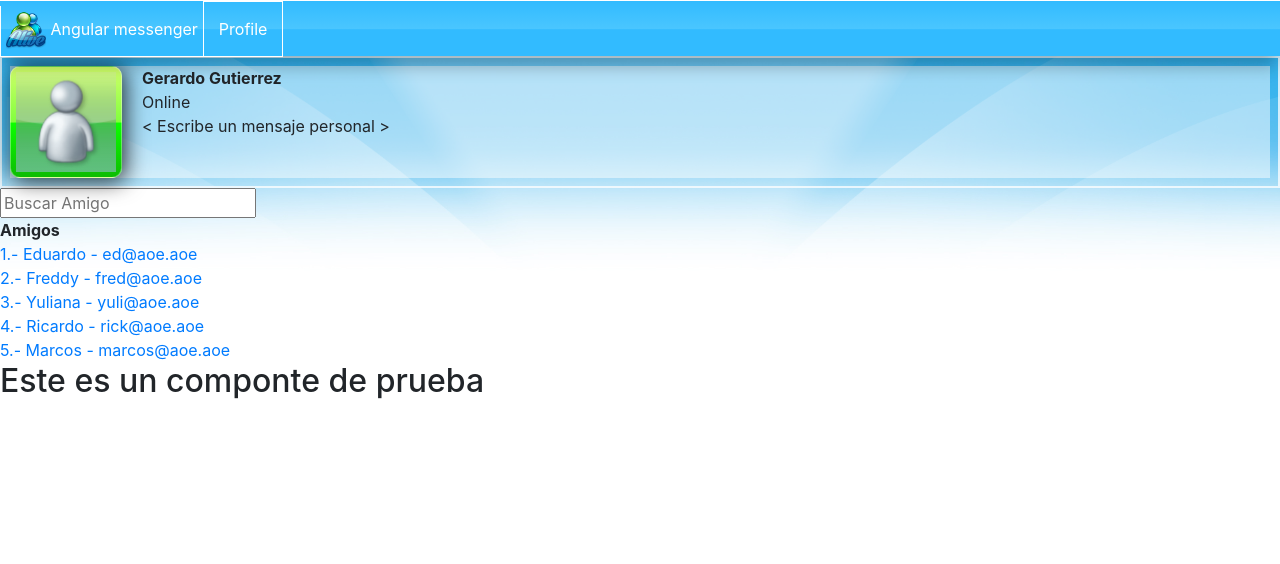
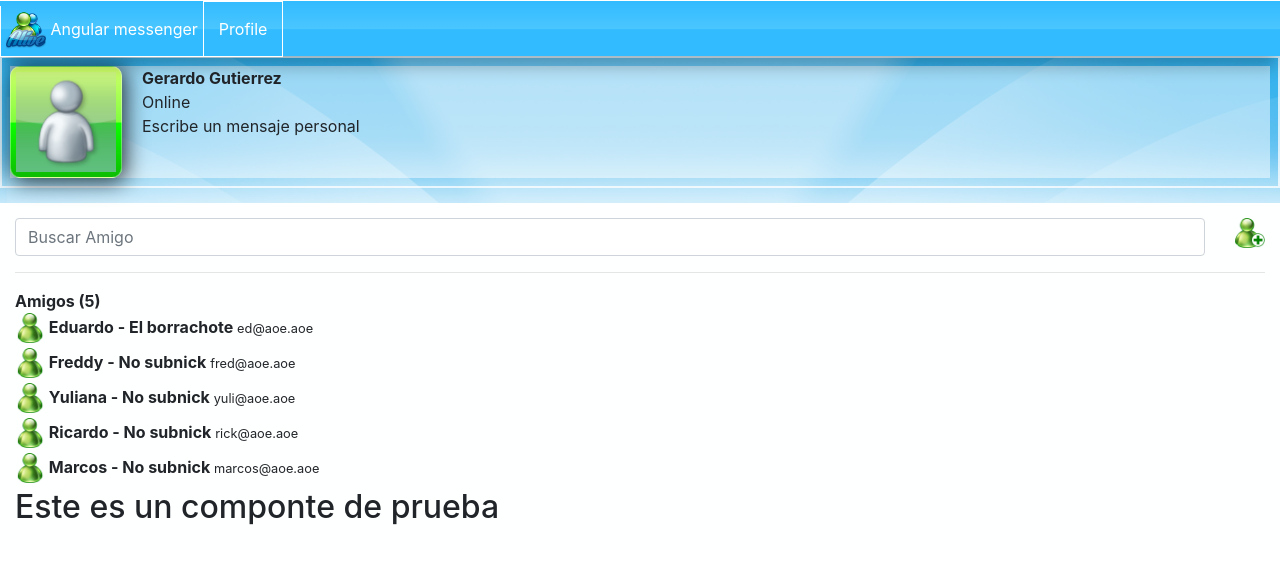
Before and after one commit to GerardoGtz25/Angular-Messenger, an Angular app: page / in a window 1280 px wide. Shown: the top 564 px of the page. Built offline with nearby package versions, Linux system fonts and the light colour scheme.

Commit message:
Se agregaron estilos a Home

```diff
--- a/src/app/home/home.component.css
+++ b/src/app/home/home.component.css
@@ -12,3 +12,12 @@
 .homeHeadContainer {
     background-color: rgba(255, 255, 255, .50);
 }
+
+.whiteContainerPadded {
+    padding: 15px;
+    background-color: #feffff;
+}
+
+img.icon {
+    width: 30px;
+}
--- a/src/app/home/home.component.html
+++ b/src/app/home/home.component.html
@@ -12,19 +12,30 @@
           <div>
             <span>Online</span>
             <br>
-            <span>< Escribe un mensaje personal ></span>
+            <span>Escribe un mensaje personal</span>
           </div>
         </div>
       </div>
     </div>
   </div>
-  <input type="text" placeholder="Buscar Amigo" [(ngModel)]="query">
-  <br>
-  <b>Amigos</b>
-  <ng-container *ngFor="let user of friends | search: query; let i = index">
-    <div>
-      <a routerLink="/conversation/{{user.uid}}" >{{i + 1}}.- {{user.nickname}} - {{user.email}}</a>
+  <div class="whiteContainerPadded marto15">
+    <div class="row">
+      <div class="col">
+        <input class="form-control" type="text" placeholder="Buscar Amigo" [(ngModel)]="query">
+      </div>
+      <div class="col-md-auto">
+        <img src="assets/img/logo_live_add.png" class="icon">
+      </div>
     </div>
-  </ng-container>
-  <app-test></app-test>
+    <hr>
+    <b>Amigos ({{friends.length}})</b>
+    <div *ngFor="let user of friends | search: query; let i = index" class="disblo marbo5">
+      <span routerLink="/conversation/{{user.uid}}" >
+        <img src="assets/img/logo_live_online.png" class="icon">
+        <b> {{user.nickname}} - {{user.subnick || 'No subnick'}} </b>
+        <small> {{user.email}} </small>
+      </span>
+    </div>
+    <app-test></app-test>
+  </div>
 </div>
--- a/src/app/services/user.service.ts
+++ b/src/app/services/user.service.ts
@@ -11,6 +11,7 @@
   constructor() {
     let usuario1: User = {
       nickname: 'Eduardo',
+      subnick: 'El borrachote',
       age: 24,
       email: 'ed@aoe.aoe',
       friend: true,
--- a/src/styles.css
+++ b/src/styles.css
@@ -51,6 +51,13 @@
     max-width: 100px;
   }
 
+  .disblo {
+    display: block !important;
+  }
+
+  .marbo5 {
+    margin-bottom: 5px;
+  }
   /* .btn-primary{
     background-color: limegreen;
   } */
```
